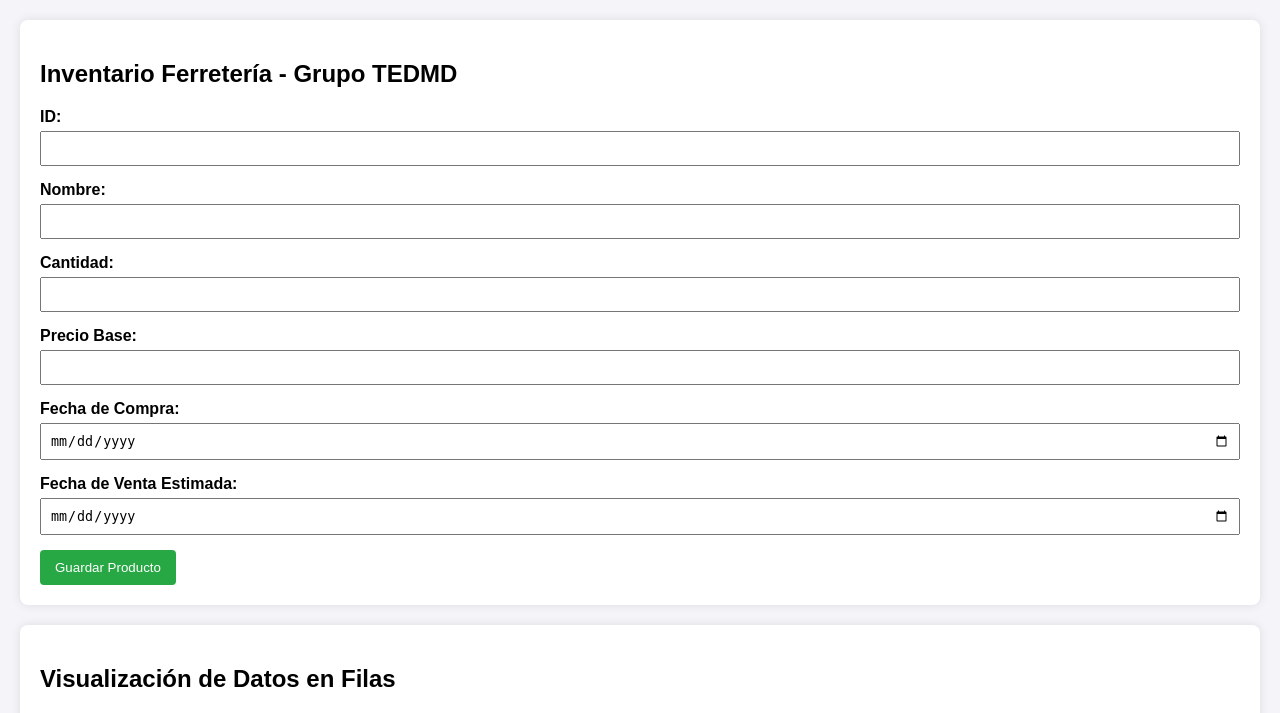
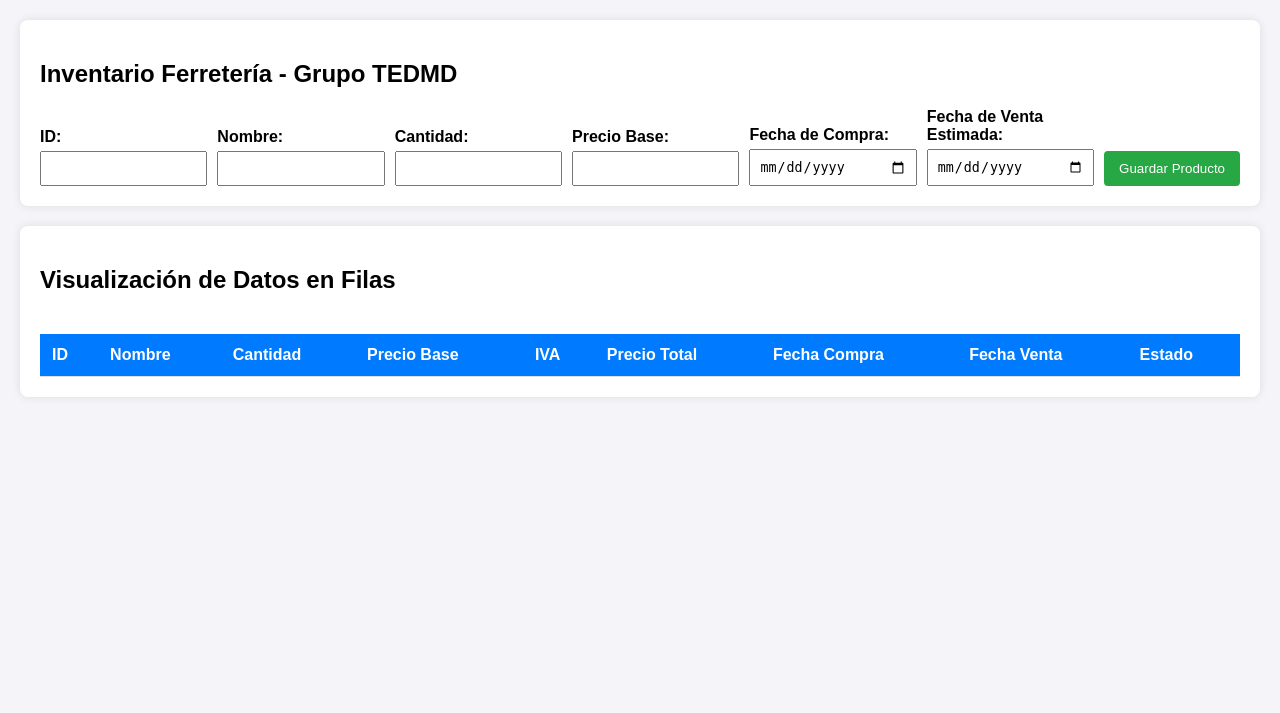
Before and after one commit to maalvarezc-pixel/FUNPRO2026MODULO3, a Flask app: page / in a window 1280 px wide. Shown: the top 713 px of the page. Run offline with Flask 3, Linux system fonts and the light colour scheme; data that the repository does not hold is empty.

Commit message:
Update index.html

```diff
--- a/templates/index.html
+++ b/templates/index.html
@@ -7,10 +7,12 @@
     <style>
         body { font-family: Arial, sans-serif; margin: 20px; background-color: #f4f4f9; }
         .container { background: white; padding: 20px; border-radius: 8px; margin-bottom: 20px; box-shadow: 0 0 10px rgba(0,0,0,0.1); }
-        .form-group { margin-bottom: 15px; }
+        .form-fila { display: flex; flex-wrap: wrap; gap: 10px; align-items: flex-end; }
+        .form-group { flex: 1 1 140px; margin-bottom: 0; }
         label { display: block; font-weight: bold; margin-bottom: 5px; }
         input { width: 100%; padding: 8px; box-sizing: border-box; }
         button { background-color: #28a745; color: white; padding: 10px 15px; border: none; cursor: pointer; border-radius: 4px; }
+        .tabla-scroll { overflow-x: auto; }
         table { width: 100%; border-collapse: collapse; margin-top: 20px; }
         th, td { padding: 12px; text-align: left; border-bottom: 1px solid #ddd; }
         th { background-color: #007bff; color: white; }
@@ -20,7 +22,7 @@
 <body>
     <div class="container">
         <h2>Inventario Ferretería - Grupo TEDMD</h2>
-        <form id="form-inventario">
+        <form id="form-inventario" class="form-fila">
             <div class="form-group"><label>ID:</label><input type="text" id="id" required></div>
             <div class="form-group"><label>Nombre:</label><input type="text" id="nombre" required></div>
             <div class="form-group"><label>Cantidad:</label><input type="number" id="cantidad" required min="0"></div>
@@ -33,6 +35,7 @@
 
     <div class="container">
         <h2>Visualización de Datos en Filas</h2>
+        <div class="tabla-scroll">
             <table>
                 <thead>
                     <tr>
@@ -42,6 +45,7 @@
                 </thead>
                 <tbody id="tabla-body"></tbody>
             </table>
+        </div>
     </div>
 
     <script>
@@ -68,7 +72,7 @@
             const data = await response.json();
 
             // REQUERIMIENTO: Informar si se agotó (la lógica vino desde Python)
-            if(data.producto.agotado) {
+            if (data.producto.agotado) {
                 alert(`¡Alerta! El producto "${data.producto.nombre}" se registró con cantidad 0 (AGOTADO).`);
             }
 
@@ -87,7 +91,7 @@
             // Dibujar las filas
             productos.forEach(p => {
                 const tr = document.createElement('tr');
-                if(p.agotado) tr.classList.add('agotado'); // Pinta la fila de rojo
+                if (p.agotado) tr.classList.add('agotado'); // Pinta la fila de rojo
 
                 tr.innerHTML = `
                     <td>${p.id}</td>
@@ -98,13 +102,4 @@
                     <td><strong>$${p.precio_total.toFixed(2)}</strong></td>
                     <td>${p.fecha_compra}</td>
                     <td>${p.fecha_venta}</td>
-                    <td>${p.agotado ? '¡AGOTADO!' : 'En stock'}</td>
-                `;
-                tbody.appendChild(tr);
-            });
-        }
-
-        cargarInventario(); // Cargar la tabla al iniciar
-    </script>
-</body>
-</html>
+                    <td>${p.agotado ? '¡AGOTADO!' : 'En
```
Lines whose indentation alone changed are shown as unchanged.
